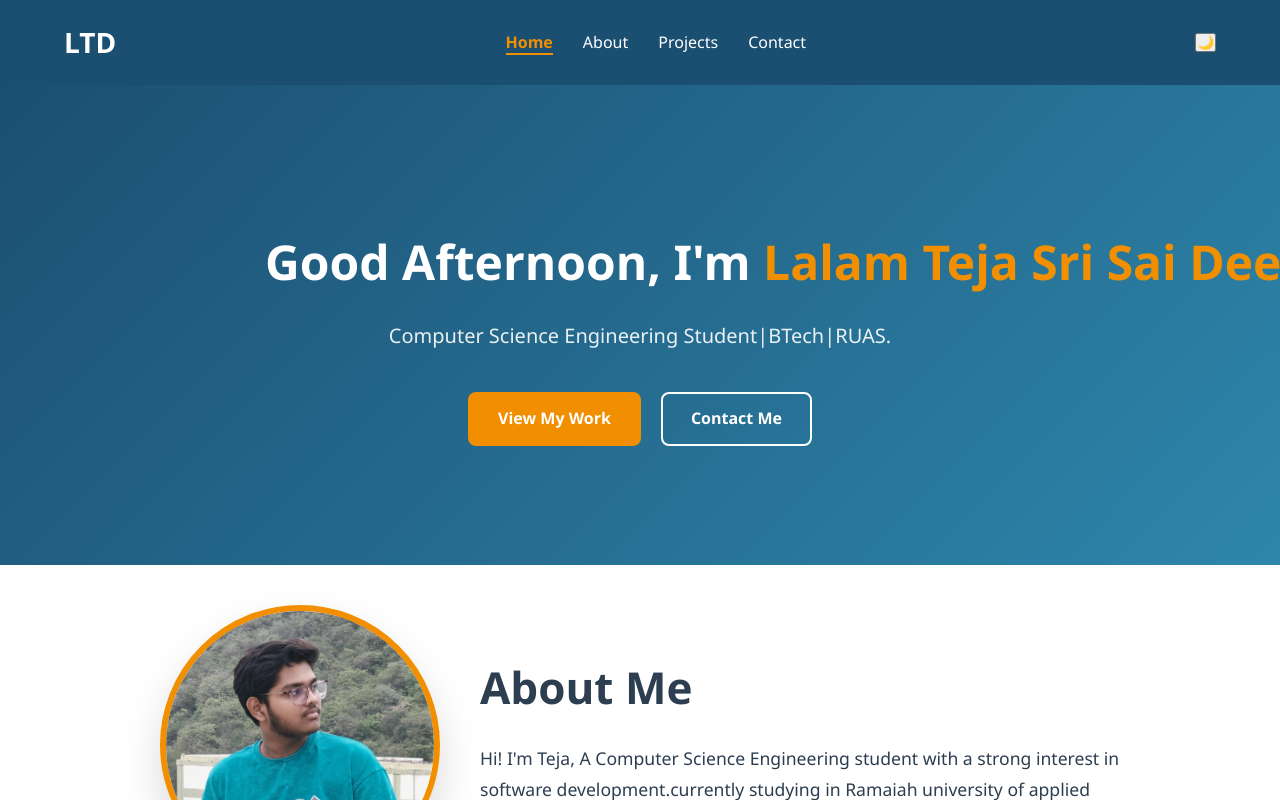
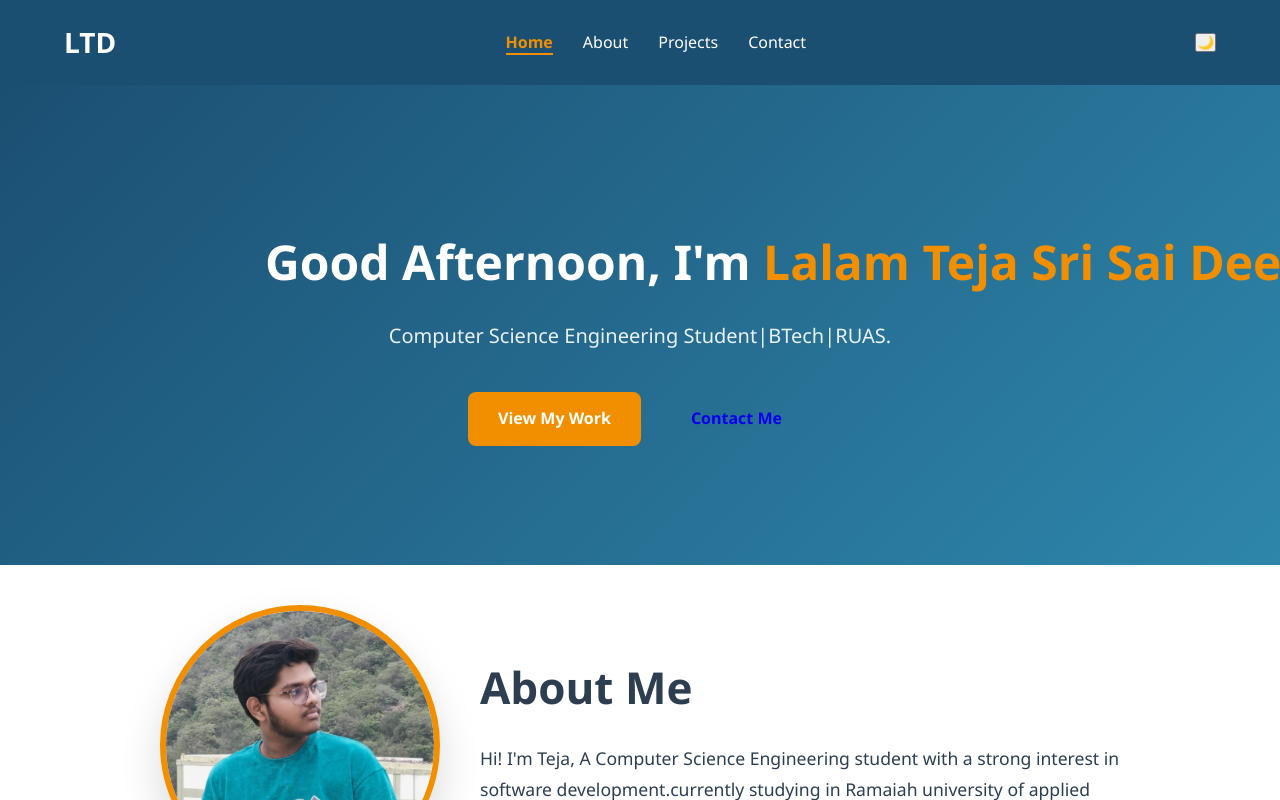
Before and after one commit to teja765/my-portfolio, a React (Vite) app: page / in a window 1280 px wide. Shown: the top 800 px of the page. Built offline with nearby package versions, Linux system fonts and the light colour scheme.

Commit message:
back to home page

```diff
--- a/src/index.css
+++ b/src/index.css
@@ -262,18 +262,18 @@ color: var(--white);
 .btn-primary:hover {
 background: transparent;
 color: var(--accent);
-border-color: var(--accent);
+border-color: #111827;
 }
 
 .btn-secondary {
 background: transparent;
-color: var(--white);
-border-color: var(--white);
+color: #121212
+border-color: #1B4F72;
 }
 
 .btn-secondary:hover {
 background: var(--white);
-color: var(--primary);
+color: #121212;
 }
 
 .filter-btn {
```
